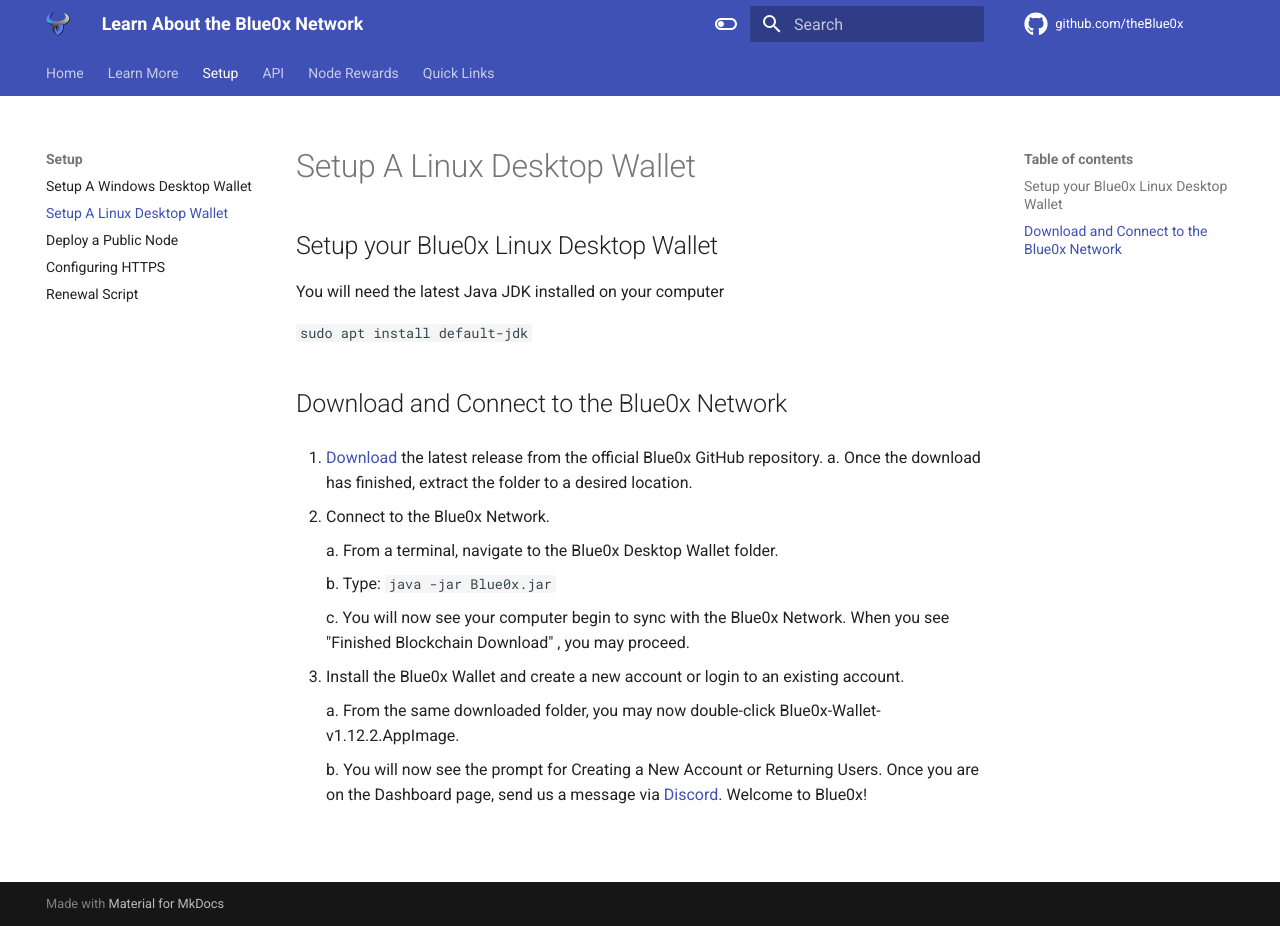
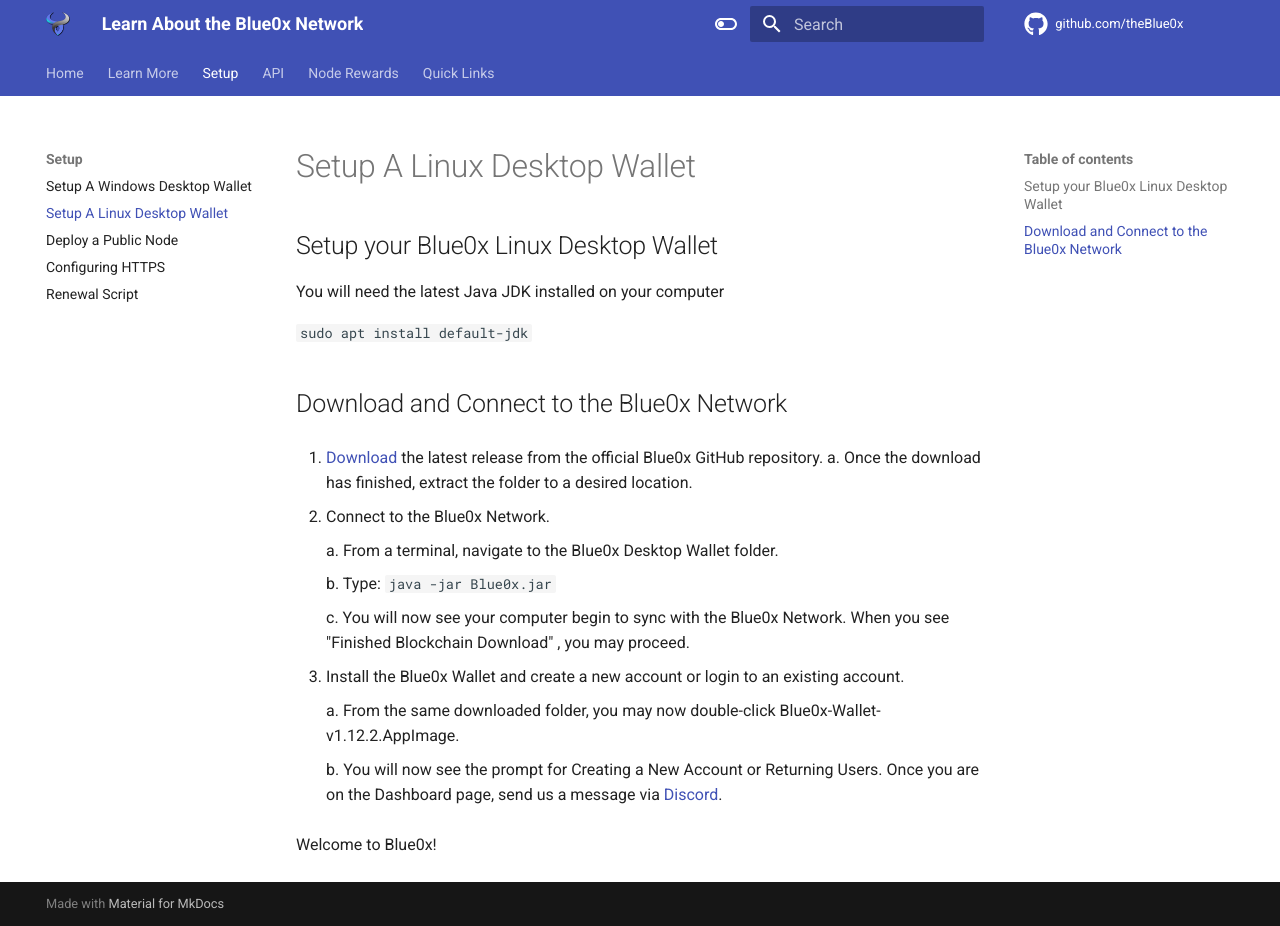
Before and after one commit to theBlue0x/docs, an MkDocs documentation site: the page built from docs/setup/local_linux.md, in a window 1280 px wide and 926 px high. Built offline with MkDocs 1.6.1 and Material for MkDocs 9.7.7, drawn with Linux system fonts in a browser that asks for light colours; part of the change alters nothing that is shown.

```diff
--- a/docs/setup/local_linux.md
+++ b/docs/setup/local_linux.md
@@ -18,8 +18,10 @@ You will need the latest Java JDK installed on your computer
 
 	c. You will now see your computer begin to sync with the Blue0x Network. When you see "Finished Blockchain Download" , you may proceed.
 
-4. Install the Blue0x Wallet and create a new account or login to an existing account.
+3. Install the Blue0x Wallet and create a new account or login to an existing account.
 
 	a.  From the same downloaded folder, you may now double-click Blue0x-Wallet-v1.12.2.AppImage.
 
-	b. You will now see the prompt for Creating a New Account or Returning Users.   Once you are on the Dashboard page, send us a message via [Discord](https://discord.gg/EbBWRSPW63). Welcome to Blue0x!
+	b. You will now see the prompt for Creating a New Account or Returning Users.   Once you are on the Dashboard page, send us a message via [Discord](https://discord.gg/EbBWRSPW63).
+
+Welcome to Blue0x!
```
